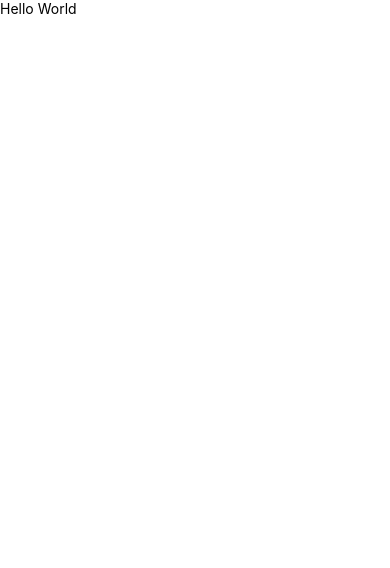
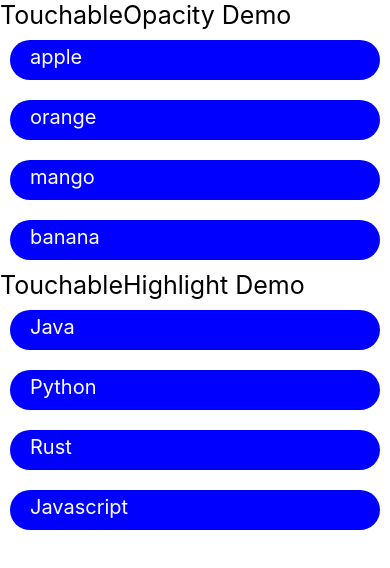
Before and after one commit to vinay096/firstProject, a React Native app: screen / in a window 390 px wide. Shown: the top 568 px of the page. Built offline with nearby package versions, Linux system fonts and the light colour scheme.

Commit message:
touchable opacity and touchable highlight

```diff
--- a/App.tsx
+++ b/App.tsx
@@ -7,13 +7,12 @@
 
 import React from 'react';
 import {SafeAreaView, Text, View} from 'react-native';
+import ButtonsDemo from './src/components/ButtonsDemo';
 
 function App(): JSX.Element {
   return (
-    <SafeAreaView>
-      <View>
-        <Text>Hello World</Text>
-      </View>
+    <SafeAreaView style={{flex: 1}}>
+      <ButtonsDemo />
     </SafeAreaView>
   );
 }
--- /dev/null
+++ b/src/components/ButtonsDemo.tsx
@@ -0,0 +1,82 @@
+import React from 'react';
+import {
+  Alert,
+  StyleSheet,
+  Text,
+  TouchableHighlight,
+  TouchableOpacity,
+  View,
+} from 'react-native';
+
+const ButtonsDemo = () => {
+  const userList = [
+    {id: 1, name: 'apple'},
+    {id: 2, name: 'orange'},
+    {id: 3, name: 'mango'},
+    {id: 4, name: 'banana'},
+  ];
+  const itemList = [
+    {id: 1, name: 'Java'},
+    {id: 2, name: 'Python'},
+    {id: 3, name: 'Rust'},
+    {id: 4, name: 'Javascript'},
+  ];
+
+  const pressEvent = (fruit: string) => {
+    // console.warn(fruit);
+  };
+
+  const handlePress = (lang: string) => {
+    // Alert.alert(lang);
+  };
+  return (
+    <View>
+      <View>
+        <Text style={{fontSize: 25}}>TouchableOpacity Demo</Text>
+        {userList.map(item => {
+          return (
+            <TouchableOpacity
+              activeOpacity={0.4}
+              style={styles.touch}
+              key={item.id}
+              onPress={() => pressEvent(item.name)}>
+              <Text style={styles.text}>{item.name}</Text>
+            </TouchableOpacity>
+          );
+        })}
+      </View>
+      <View>
+        <Text style={{fontSize: 25}}>TouchableHighlight Demo</Text>
+        {itemList.map(item => {
+          return (
+            <TouchableHighlight
+              underlayColor={'pink'}
+              style={styles.touch}
+              key={item.id}
+              onPress={() => handlePress(item.name)}>
+              <Text style={styles.text}>{item.name}</Text>
+            </TouchableHighlight>
+          );
+        })}
+      </View>
+    </View>
+  );
+};
+
+const styles = StyleSheet.create({
+  touch: {
+    backgroundColor: 'blue',
+    marginBottom: 10,
+    height: 40,
+    borderRadius: 20,
+    padding: 5,
+    margin: 10,
+    paddingLeft: 20,
+  },
+  text: {
+    fontSize: 20,
+    color: 'white',
+  },
+});
+
+export default ButtonsDemo;
```
